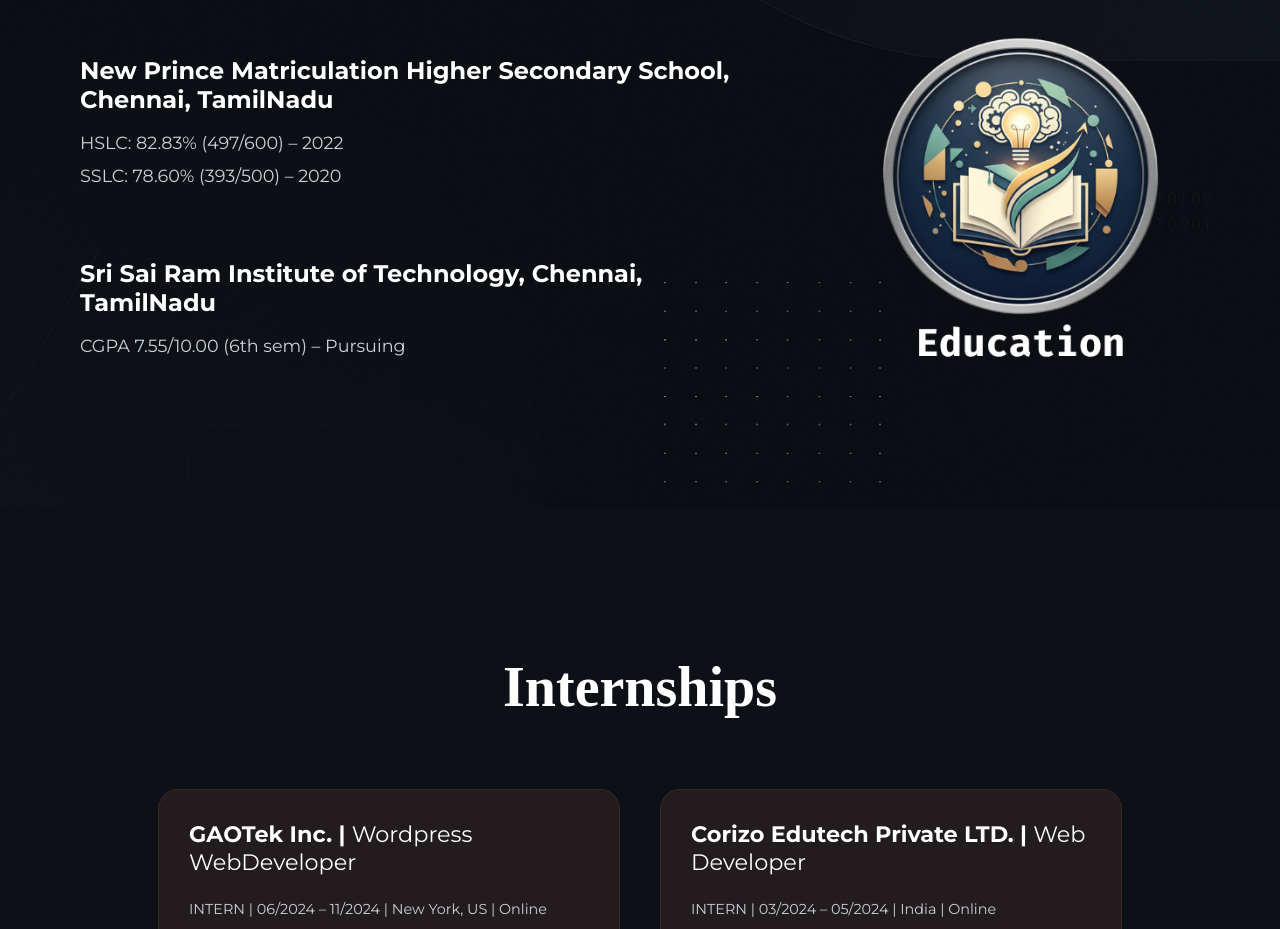
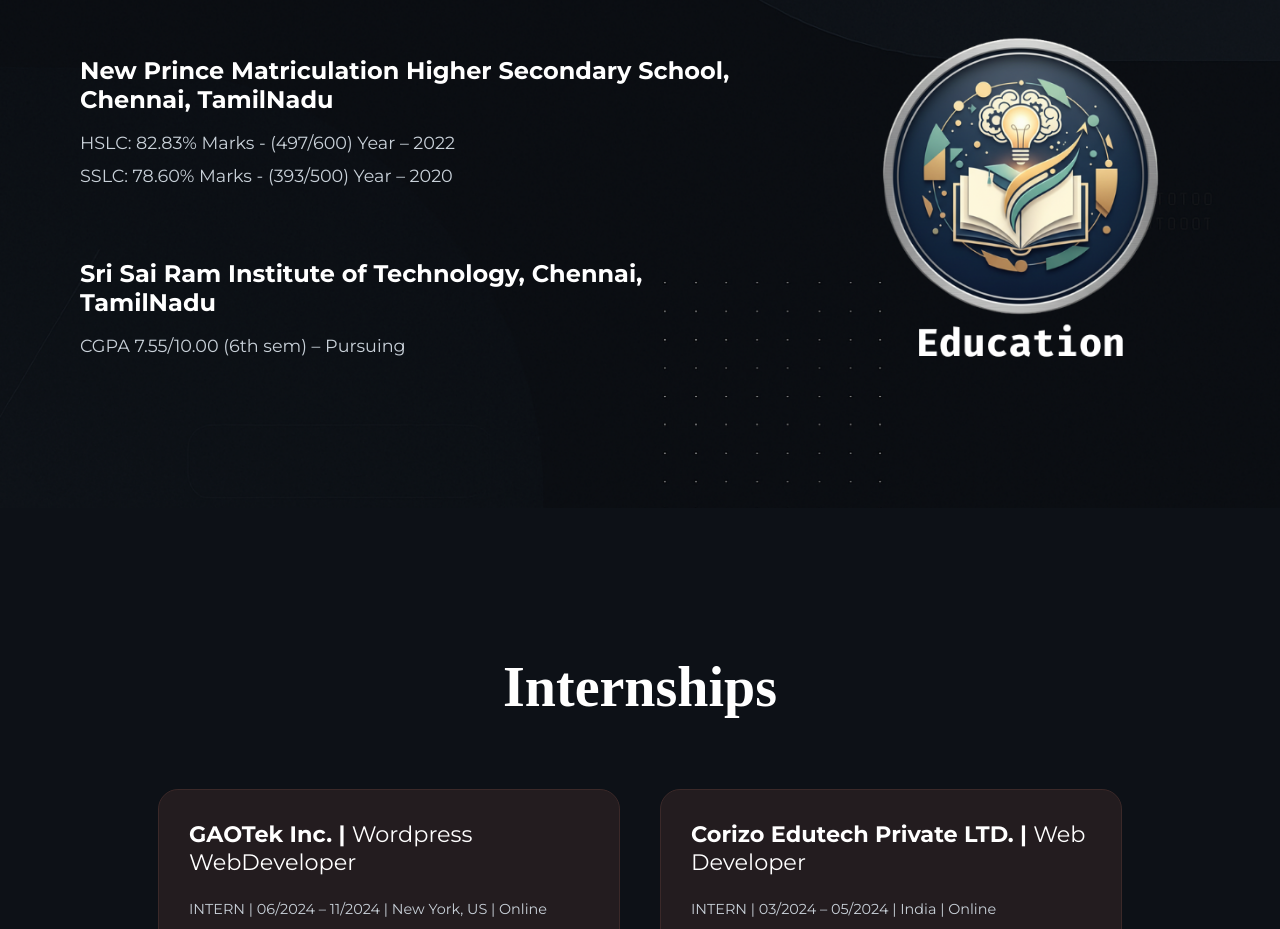
Before and after one commit to SathaSivamRS/Satha_Portfolio, a React (Create React App) app: page / in a window 1280 px wide. Shown: the part 1900-2829 px from the top of the page. Built offline with nearby package versions, Linux system fonts and the light colour scheme; a web font is replaced by a local one.

Commit message:
Education details updated

```diff
--- a/src/components/Education/Education.js
+++ b/src/components/Education/Education.js
@@ -10,8 +10,8 @@ const Education = () => {
         <div className={styles.detailsColumn}>
           <div className={styles.educationBlock}>
             <h3 className={styles.institution}>New Prince Matriculation Higher Secondary School, Chennai, TamilNadu</h3>
-            <p className={styles.details}>HSLC: 82.83% (497/600) – 2022</p>
-            <p className={styles.details}>SSLC: 78.60% (393/500) – 2020</p>
+            <p className={styles.details}>HSLC: 82.83% Marks - (497/600) Year – 2022</p>
+            <p className={styles.details}>SSLC: 78.60% Marks - (393/500) Year – 2020</p>
           </div>
           <div className={styles.educationBlock}>
             <h3 className={styles.institution}>Sri Sai Ram Institute of Technology, Chennai, TamilNadu</h3>
```
